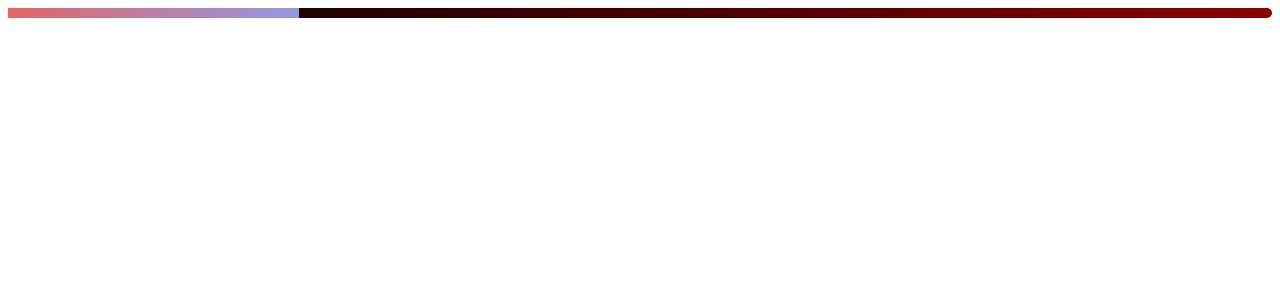
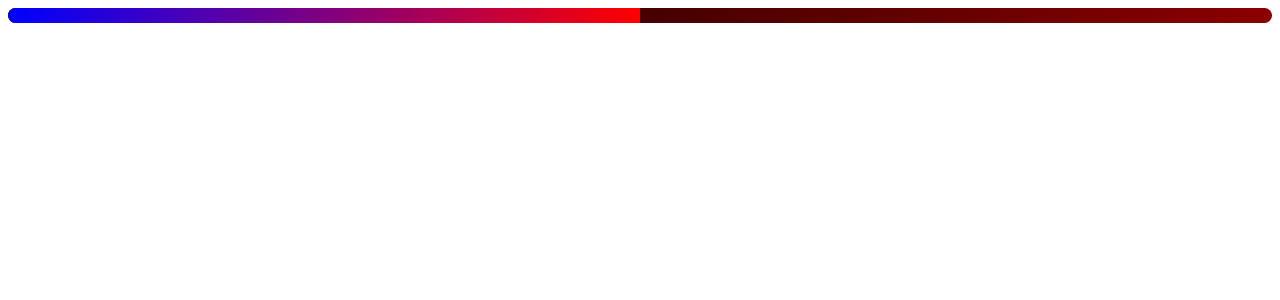
Before and after one commit to amandta/react-progressbar, a React app: page / in a window 1280 px wide. Shown: the top 300 px of the page. Built offline with nearby package versions, Linux system fonts and the light colour scheme.

Commit message:
update linear progress bar

```diff
--- a/src/components/ProgressBar/Base/index.tsx
+++ b/src/components/ProgressBar/Base/index.tsx
@@ -1,6 +1,4 @@
 
 export interface BaseProgressProps {
     colors: string[] | string;
-    backgroundColor: string[] | string;
-    value: number;
 };
--- a/src/components/ProgressBar/Linear/index.tsx
+++ b/src/components/ProgressBar/Linear/index.tsx
@@ -1,8 +1,7 @@
 import React from "react";
 import { BaseProgressProps } from "../Base";
 
-export interface LinearProps extends BaseProgressProps {
-    label?: string;
+export interface LinearContainerProps extends BaseProgressProps {
     apperance: "straight" | "dotted";
     roundness?: {
         topLeft: number;
@@ -10,19 +9,20 @@ export interface LinearProps extends BaseProgressProps {
         topRight: number;
         bottomRight: number;
     } | number;
-    lineHeight: number;
+    height: number | string;
+    width: number | string;
 };
 
-const LinearProgress = (props: LinearProps) => {
-    const {
-        apperance,
-        colors,
-        backgroundColor,
-        value,
-        lineHeight: height,
-        label,
-        roundness
-    } = props;
+export interface LinearBarProps extends BaseProgressProps {
+    label?: string;
+    roundness?: {
+        topLeft: number;
+        bottomLeft: number;
+        topRight: number;
+        bottomRight: number;
+    } | number;
+    value: string;
+};
 
 const handleColor = (colors: string[] | string) => {
     return (
@@ -33,7 +33,9 @@ const LinearProgress = (props: LinearProps) => {
     );
 };
 
-    const handleRoundness = () => {
+const handleRoundness = (roundness?: { topLeft: number; bottomLeft: number; topRight: number; bottomRight: number; } | number) => {
+    if (!roundness) { return {} };
+
     return (
         typeof roundness === "object" ?
             {
@@ -47,11 +49,39 @@ const LinearProgress = (props: LinearProps) => {
     );
 };
 
+const Container = (props: LinearContainerProps & { children: React.ReactNode }) => {
+    const {
+        apperance,
+        colors,
+        height,
+        width,
+        roundness,
+        children
+    } = props;
+
     return (
-        <div className="progress-container" style={{ height, ...handleRoundness(), ...handleColor(backgroundColor) }}>
-            <div className="progress-bar" style={{ width: `${value}%`, height, ...handleColor(colors) }} />
+        <div className="progress-container" style={{ height, width, ...handleRoundness(roundness), ...handleColor(colors) }}>
+            {children}
         </div>
     );
 };
 
-export default LinearProgress;
+const Bar = (props: LinearBarProps) => {
+    const {
+        colors,
+        value: width,
+        roundness,
+        label
+    } = props;
+
+    return (
+        <div className="progress-container" style={{ height: "100%", width, ...handleRoundness(roundness), ...handleColor(colors) }} />
+    )
+};
+
+const Linear = {
+    Container,
+    Bar
+};
+
+export default Linear;
--- a/src/components/ProgressBar/index.tsx
+++ /dev/null
@@ -1,13 +0,0 @@
-import LinearProgress from "./Linear";
-import RadialProgress from "./Radial";
-import ShapeProgress from "./Shape";
-import StepsProgress from "./Steps";
-
-const Progress = {
-    Linear: LinearProgress,
-    Radial: RadialProgress,
-    Shape: ShapeProgress,
-    Steps: StepsProgress
-};
-
-export default Progress;
--- a/src/index.tsx
+++ b/src/index.tsx
@@ -1,18 +1,28 @@
 import React from "react";
 import { createRoot } from "react-dom/client"
-import Progress from "./components/ProgressBar";
+import Linear from "./components/ProgressBar/Linear";
 
 const App = () => {
     return (
         <>
-            <Progress.Linear
+            <Linear.Container
                 apperance="straight"
-                backgroundColor={["to right", "black", "darkred"]}
-                colors={["to right", "#e66465", "#9198e5"]}
-                lineHeight={10}
-                value={23}
-                roundness={5}
-            />
+                colors={["to right", "black", "darkred"]}
+                height={15}
+                width={"100%"}
+                roundness={15}
+            >
+                <Linear.Bar
+                    value={"50%"}
+                    colors={["to right", "blue", "red"]}
+                    roundness={{
+                        bottomLeft: 15,
+                        topLeft: 15,
+                        bottomRight: 0,
+                        topRight: 0
+                    }}
+                />
+            </Linear.Container>
         </>
     );
 };
```
Also changed, not shown: src/components/ProgressBar/Radial/index.tsx (+8 -8 lines), src/components/ProgressBar/Shape/index.tsx (+6 -6 lines), src/components/ProgressBar/Steps/index.tsx (+8 -8 lines). Lines whose indentation alone changed are shown as unchanged.
